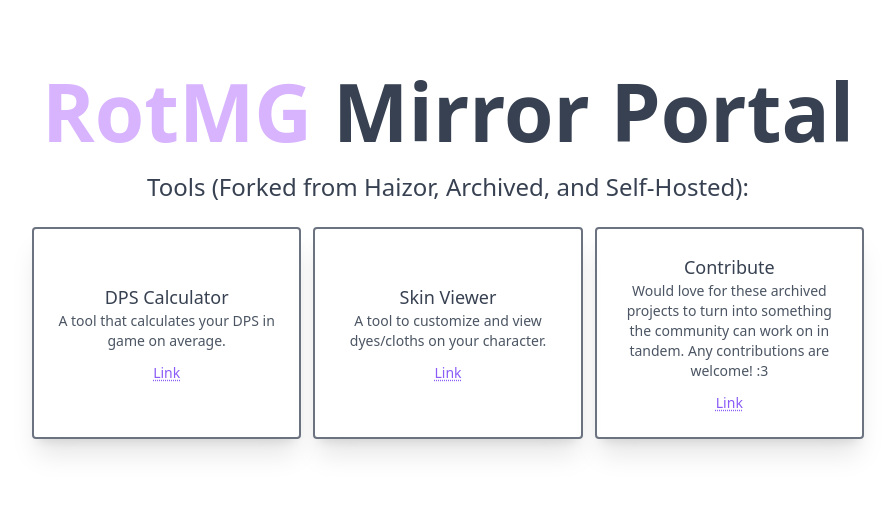
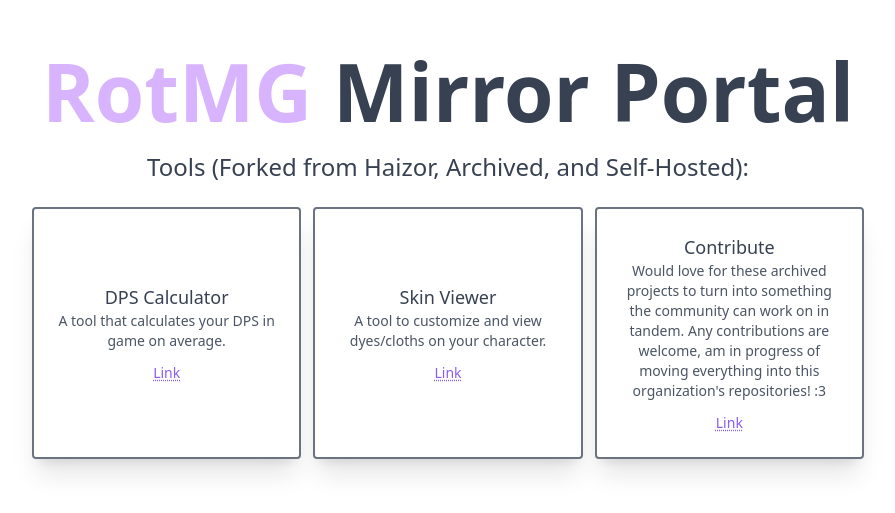
Before and after one commit to rotmg-mirror/rotmg-mirror.github.io, a Next.js app: page / in a window 1280 px wide. Shown: the part 155-668 px from the top of the page, without its empty margins (192-1087 px from the left). Built offline with nearby package versions, Linux system fonts and the light colour scheme.

Commit message:
added message

```diff
--- a/src/pages/index.tsx
+++ b/src/pages/index.tsx
@@ -34,7 +34,7 @@
           />
           <TechnologyCard
             name="Contribute"
-            description="Would love for these archived projects to turn into something the community can work on in tandem. Any contributions are welcome! :3"
+            description="Would love for these archived projects to turn into something the community can work on in tandem. Any contributions are welcome, am in progress of moving everything into this organization's repositories! :3"
             documentation="https://github.com/rotmg-mirror/"
           />
         </div>
```
Also changed, not shown: 1 other file (tests, documents, lock files or other folders).
